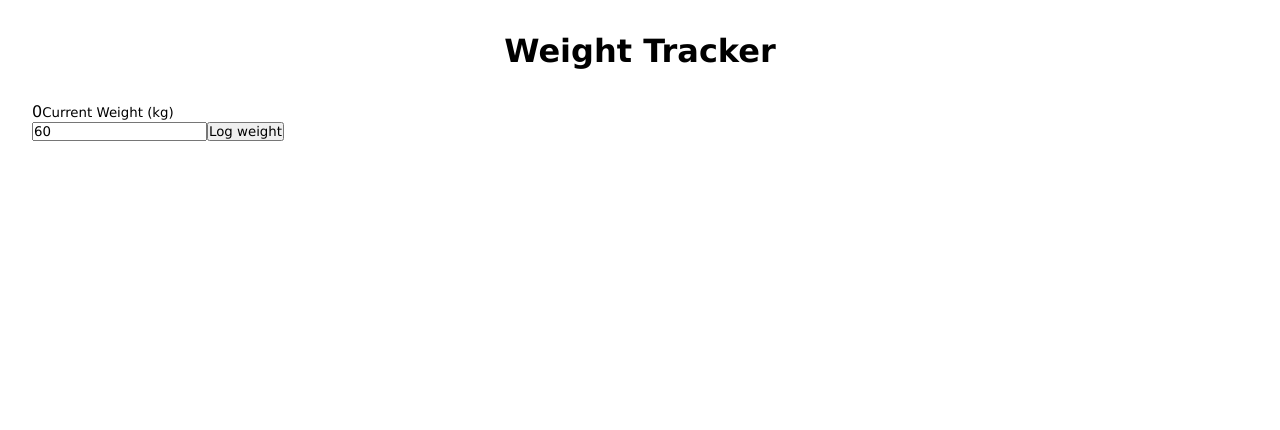
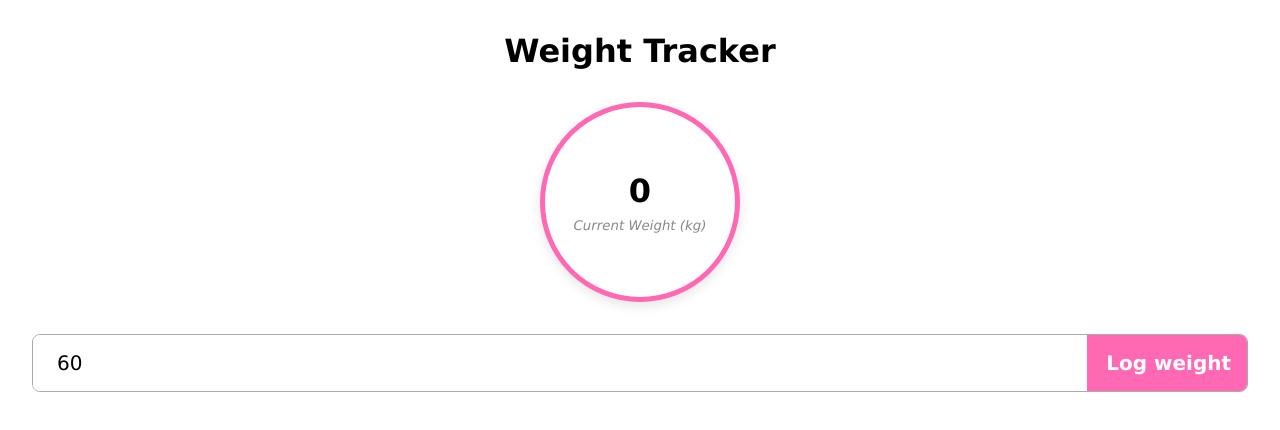
Before and after one commit to Blergborg/vue-weight, a Vue app: page / in a window 1280 px wide. Shown: the top 430 px of the page. Built offline with nearby package versions, Linux system fonts and the light colour scheme.

Commit message:
More styling. Currnet weight & weight inputs.

```diff
--- a/src/App.vue
+++ b/src/App.vue
@@ -149,4 +149,82 @@
     color: #888;
     font-weight: 400;
   }
+
+  .current {
+    display: flex;
+    flex-direction: column;
+    justify-content: center;
+    align-items: center;
+
+    width: 200px;
+    height: 200px;
+
+    text-align: center;
+    background-color: white;
+    border-radius: 999px;
+    box-shadow: 0 4px 12px rgba(0, 0, 0, 0.1);
+    border: 5px solid hotpink;
+
+    margin: 0 auto 2rem;
+  }
+
+  .current span {
+    display: block;
+    font-size: 2em;
+    font-weight: bold;
+    margin-bottom: 0.5rem;
+  }
+
+  .current small {
+    color: #888;
+    font-style: italic;
+  }
+
+  form {
+    display: flex;
+    margin-bottom: 2rem;
+    border: 1px solid #aaa;
+    border-radius: 0.5rem;
+    overflow: hidden;
+    transition: 200ms linear;
+  }
+
+  form:focus-within,
+  form:hover {
+    border-color: hotpink;
+    border-width: 2px;
+  }
+
+  form input[type="number"] {
+    appearance: none;
+    outline: none;
+    border: none;
+    background-color: white;
+
+    flex: 1 1 0%;
+    padding: 1rem 1.5rem;
+    font-size: 1.25rem;
+  }
+
+  form input[type="submit"] {
+    appearance: none;
+    outline: none;
+    border: none;
+    cursor: pointer;
+    background-color: hotpink;
+
+    padding: 0.5rem 1rem;
+
+    color: white;
+    font-size: 1.25rem;
+    font-weight: 700;
+    transition: 200ms linear;
+    border-left: 3px solid transparent;
+  }
+
+  form input[type="submit"]:hover {
+    background-color: white;
+    color: hotpink;
+    border-left-color: hotpink;
+  }
 </style>
```
